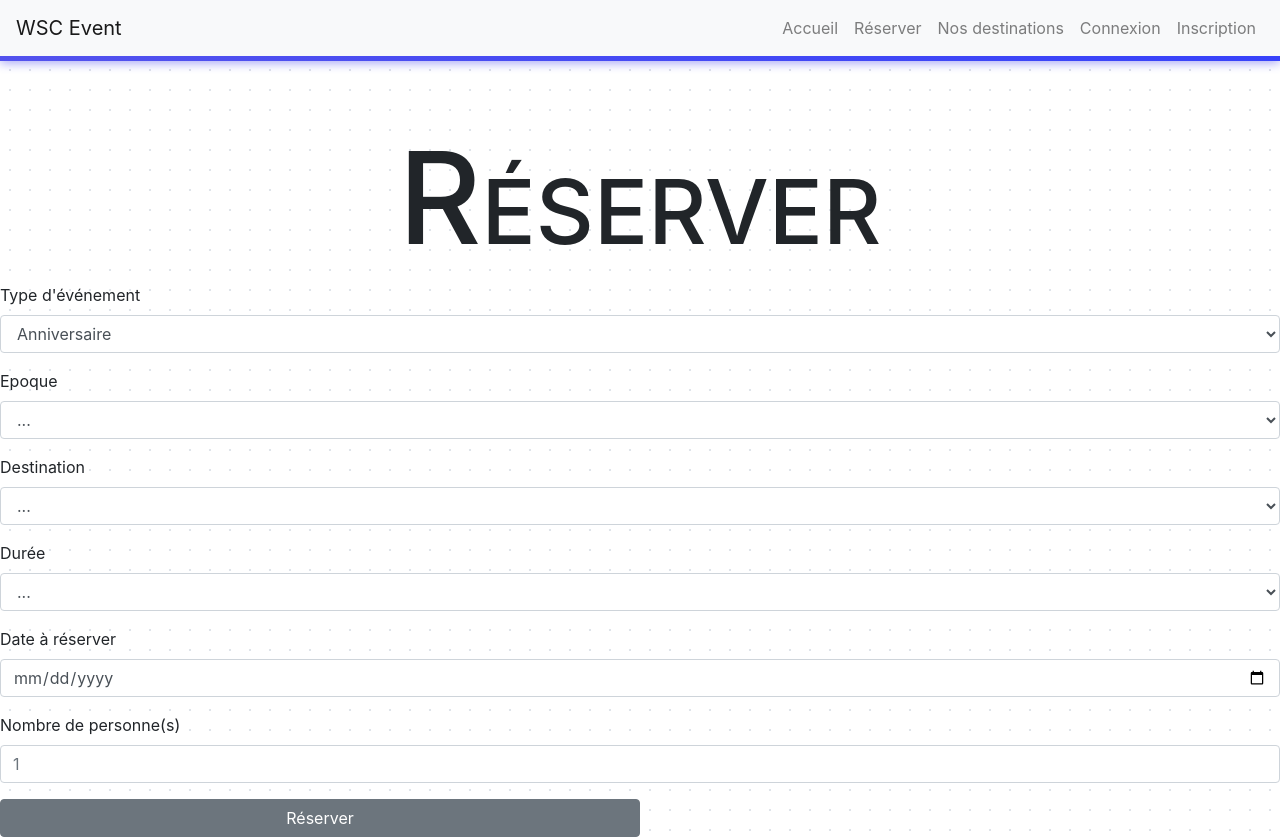
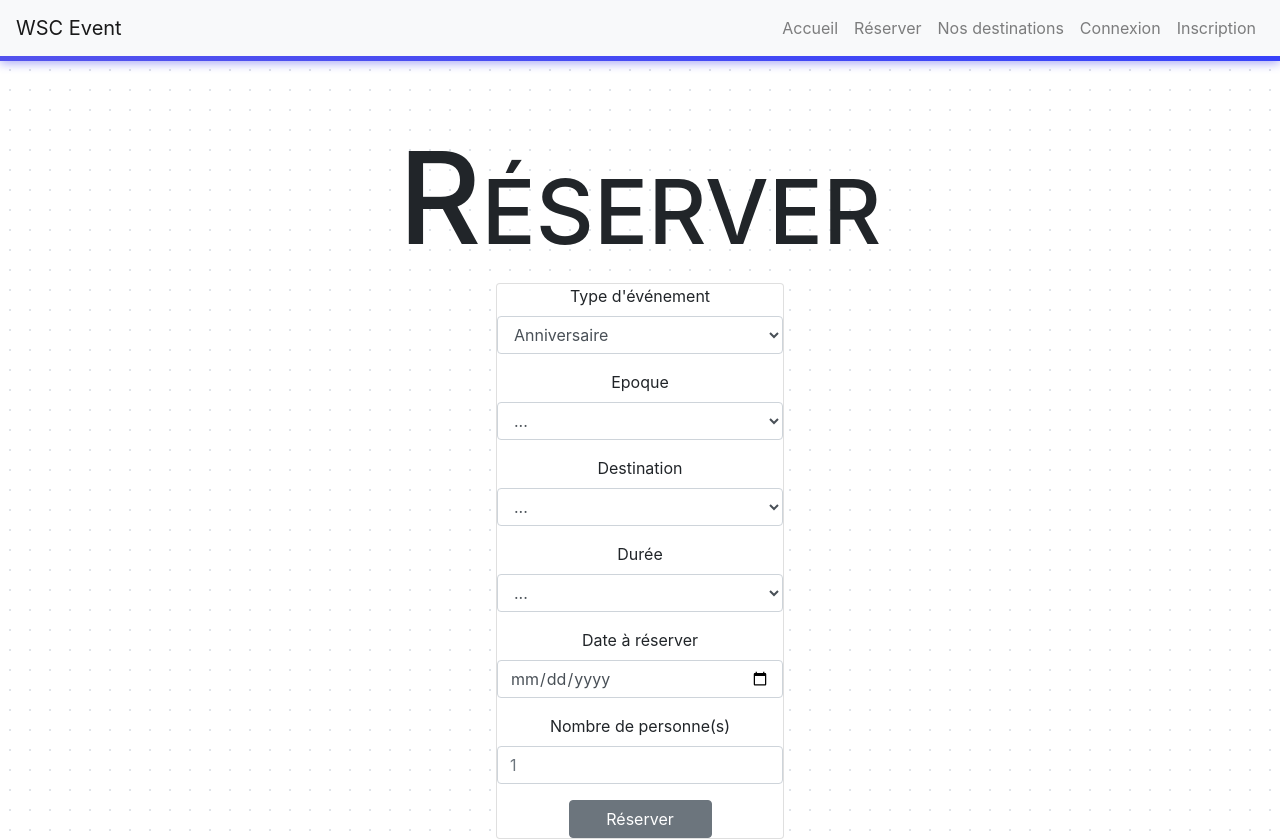
Before and after one commit to SkydeFR/TMP, a React (Create React App) app: page /~temoins/reserver in a window 1280 px wide. Shown: the top 840 px of the page. Built offline with nearby package versions, Linux system fonts and the light colour scheme.

Commit message:
Légères modifications formulaire réservation

```diff
--- a/src/Components/Book/Book.css
+++ b/src/Components/Book/Book.css
@@ -0,0 +1,5 @@
+.card {
+    text-align: center;
+    width: 18rem;
+    margin: auto;
+}
--- a/src/Components/Book/Book.js
+++ b/src/Components/Book/Book.js
@@ -7,6 +7,7 @@ class Book extends Component {
     return (
       <div>
         <h1>Réserver</h1>
+        <div class="card">
           <Form>
             <FormGroup>
               <Label for="TypeEvent">Type d'événement</Label>
@@ -43,6 +44,7 @@ class Book extends Component {
             <Button>Réserver</Button>
           </Form>
         </div>
+      </div>
     );
   }
 }
```
Also changed, not shown: src/Components/Connect/Connect.css (line endings or trailing spaces), src/Components/Register/Register.css (line endings or trailing spaces). Lines whose indentation alone changed are shown as unchanged.
